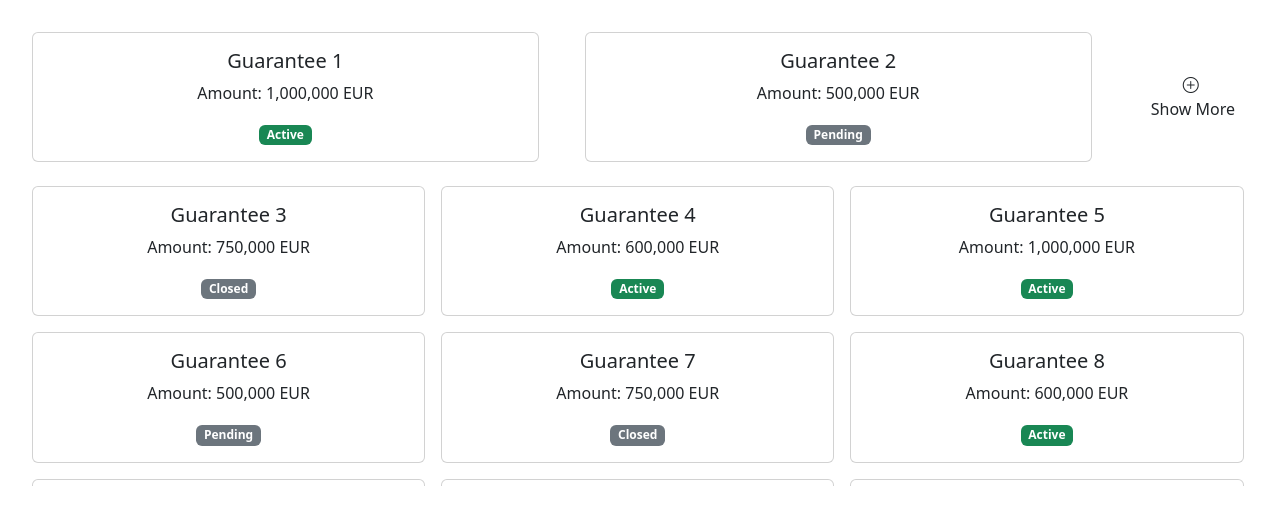
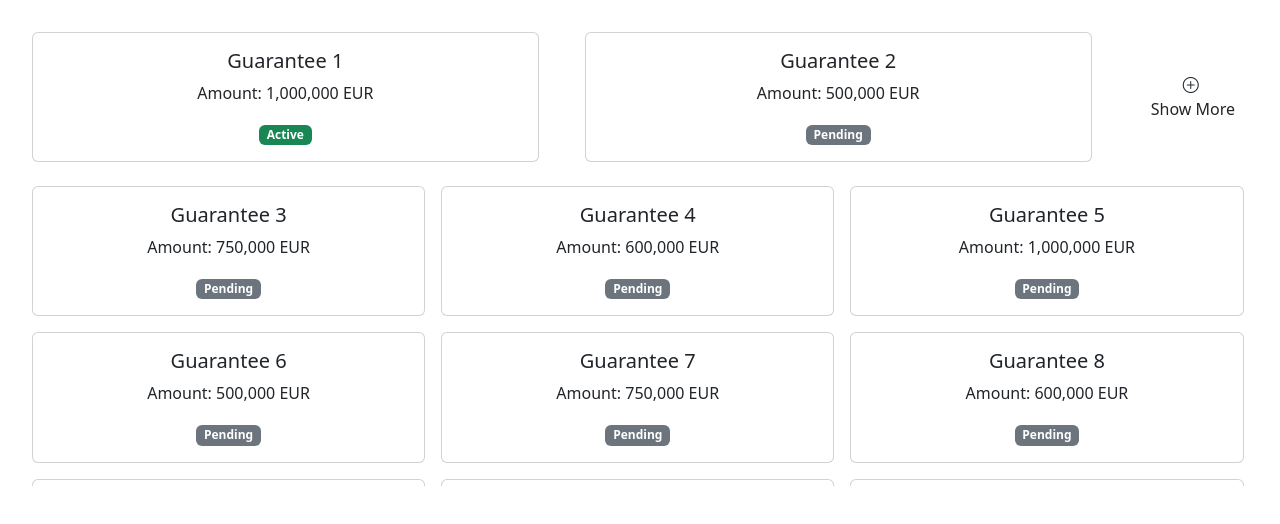
Before and after one commit to ajaysake1992/guarantee, a React (Vite) app: page / in a window 1280 px wide. Both pictures are taken after a click on the button "Show More". Shown: the top 524 px of the page. Built offline with nearby package versions, Linux system fonts and the light colour scheme.

Commit message:
card selection initial commit

```diff
--- a/src/components/GuaranteeCard.tsx
+++ b/src/components/Card.tsx
@@ -1,18 +1,19 @@
 import styles from "../styles/GuaranteeCard.module.css";
 
-type Card = {
+export type CardDetails = {
   id: number;
   amount: string;
-  status: string;
+  status: "Active" | "Pending";
 };
 
-type GuaranteeCardProps = {
-  item: Card;
+type CardProps = {
+  item: CardDetails;
+  onClick: () => void;
 };
 
-const GuaranteeCard = ({ item }: GuaranteeCardProps) => {
+const Card = ({ item, onClick }: CardProps) => {
   return (
-    <div className={`card  ${styles.cardStyle}`}>
+    <div className={`card  ${styles.cardStyle}`} onClick={onClick}>
       <div className="card-body">
         <h5 className="card-title">Guarantee {item.id}</h5>
         <p className="card-text">Amount: {item.amount}</p>
@@ -28,4 +29,4 @@ const GuaranteeCard = ({ item }: GuaranteeCardProps) => {
   );
 };
 
-export default GuaranteeCard;
+export default Card;
--- a/src/components/GuaranteeCards.tsx
+++ b/src/components/GuaranteeCards.tsx
@@ -1,42 +1,53 @@
 /* eslint-disable @typescript-eslint/no-unused-vars */
 import { useState } from "react"; // Using FontAwesome for plus icon
 import styles from "../styles/GuaranteeCards.module.css";
-import GuaranteeCard from "./GuaranteeCard";
+import Card, { type CardDetails } from "./Card";
 
 const GuaranteeCards = () => {
-  const guaranteeData = [
+  const cardRecords: CardDetails[] = [
     { id: 1, amount: "1,000,000 EUR", status: "Active" },
     { id: 2, amount: "500,000 EUR", status: "Pending" },
-    { id: 3, amount: "750,000 EUR", status: "Closed" },
-    { id: 4, amount: "600,000 EUR", status: "Active" },
-    { id: 5, amount: "1,000,000 EUR", status: "Active" },
+    { id: 3, amount: "750,000 EUR", status: "Pending" },
+    { id: 4, amount: "600,000 EUR", status: "Pending" },
+    { id: 5, amount: "1,000,000 EUR", status: "Pending" },
     { id: 6, amount: "500,000 EUR", status: "Pending" },
-    { id: 7, amount: "750,000 EUR", status: "Closed" },
-    { id: 8, amount: "600,000 EUR", status: "Active" },
-    { id: 9, amount: "1,000,000 EUR", status: "Active" },
+    { id: 7, amount: "750,000 EUR", status: "Pending" },
+    { id: 8, amount: "600,000 EUR", status: "Pending" },
+    { id: 9, amount: "1,000,000 EUR", status: "Pending" },
     { id: 10, amount: "500,000 EUR", status: "Pending" },
-    { id: 11, amount: "750,000 EUR", status: "Closed" },
-    { id: 12, amount: "600,000 EUR", status: "Active" },
-    { id: 13, amount: "1,000,000 EUR", status: "Active" },
+    { id: 11, amount: "750,000 EUR", status: "Pending" },
+    { id: 12, amount: "600,000 EUR", status: "Pending" },
+    { id: 13, amount: "1,000,000 EUR", status: "Pending" },
     { id: 14, amount: "500,000 EUR", status: "Pending" },
-    { id: 15, amount: "750,000 EUR", status: "Closed" },
-    { id: 16, amount: "600,000 EUR", status: "Active" },
+    { id: 15, amount: "750,000 EUR", status: "Pending" },
+    { id: 16, amount: "600,000 EUR", status: "Pending" },
   ];
 
-  const [visibleCards, setVisibleCards] = useState(2); // Show 2 cards on desktop, 1 on mobile
+  const [guaranteeData, setGuaranteeData] = useState(cardRecords);
+
   const [showMoreCards, setShowMoreCards] = useState(false);
+
+  const handleClick = (item: CardDetails, index: number) => {
+    const selectedCardIndex = guaranteeData.findIndex(
+      (guarantee) => guarantee.id === item.id
+    );
+    console.log("selectedCardIndex", selectedCardIndex);
+  };
 
   return (
     <>
       <div className="d-flex flex-column flex-md-row gap-3 justify-content-between">
-        {guaranteeData.slice(0, visibleCards).map((item) => (
+        {guaranteeData.slice(0, 2).map((item, index) => (
           <div key={item.id} className="col-12 col-md-5">
-            <GuaranteeCard item={item} />
+            <Card
+              item={item}
+              onClick={() => console.log("click value", item, index + 1)}
+            />
           </div>
         ))}
 
         {/* Show More Button - Accessible */}
-        {visibleCards < guaranteeData.length && (
+        {guaranteeData.length > 2 && (
           <button
             className={`btn ${styles.showMoreButton}`}
             onClick={() => setShowMoreCards((prevValue) => !prevValue)}
@@ -49,14 +60,12 @@ const GuaranteeCards = () => {
       </div>
       {showMoreCards && (
         <div className={`d-flex flex-wrap gap-3 mt-4 ${styles.dropdownCard}`}>
-          {guaranteeData
-            .slice(visibleCards, guaranteeData.length)
-            .map((item) => (
+          {guaranteeData.slice(2, guaranteeData.length).map((item, index) => (
             <div
               key={item.id}
               className={`col-12 col-md-4 ${styles.cardWrapper}`}
             >
-                <GuaranteeCard item={item} />
+              <Card item={item} onClick={() => handleClick(item, index + 1)} />
             </div>
           ))}
         </div>
```
Lines whose indentation alone changed are shown as unchanged.
